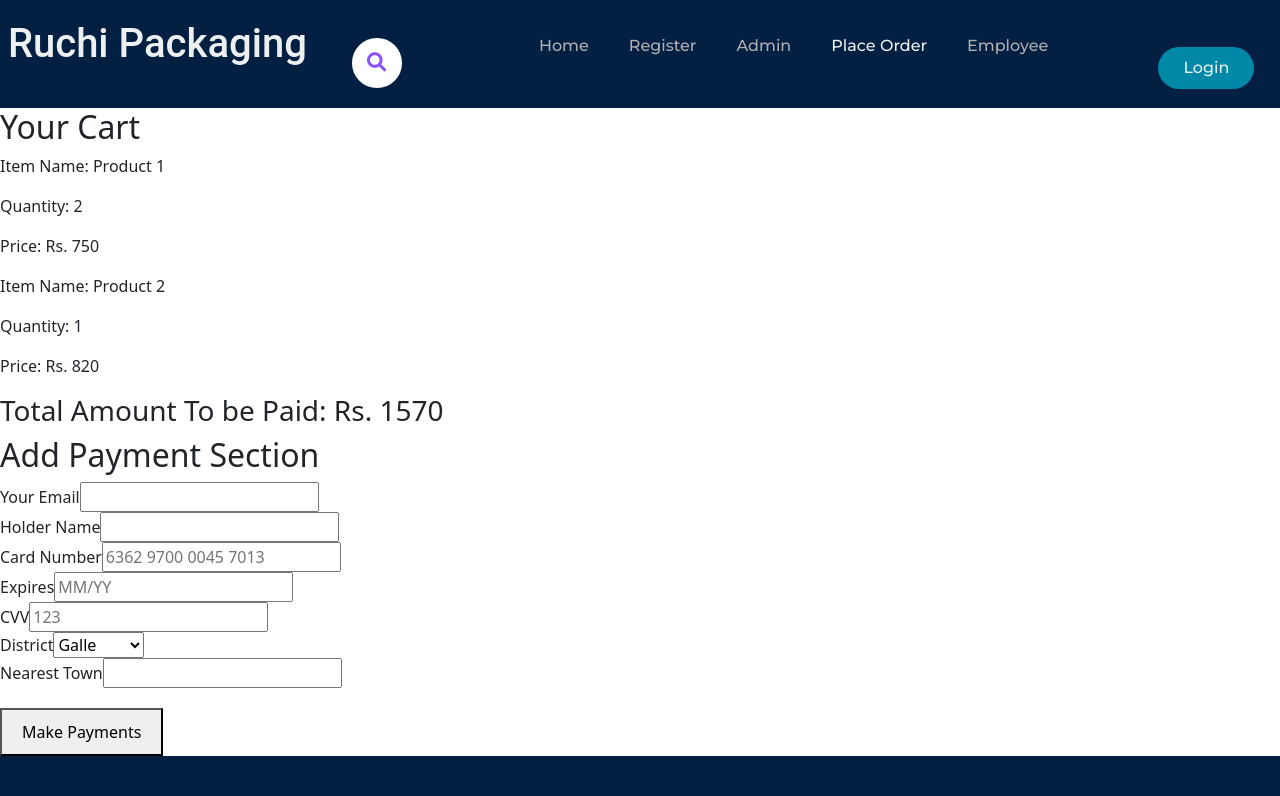
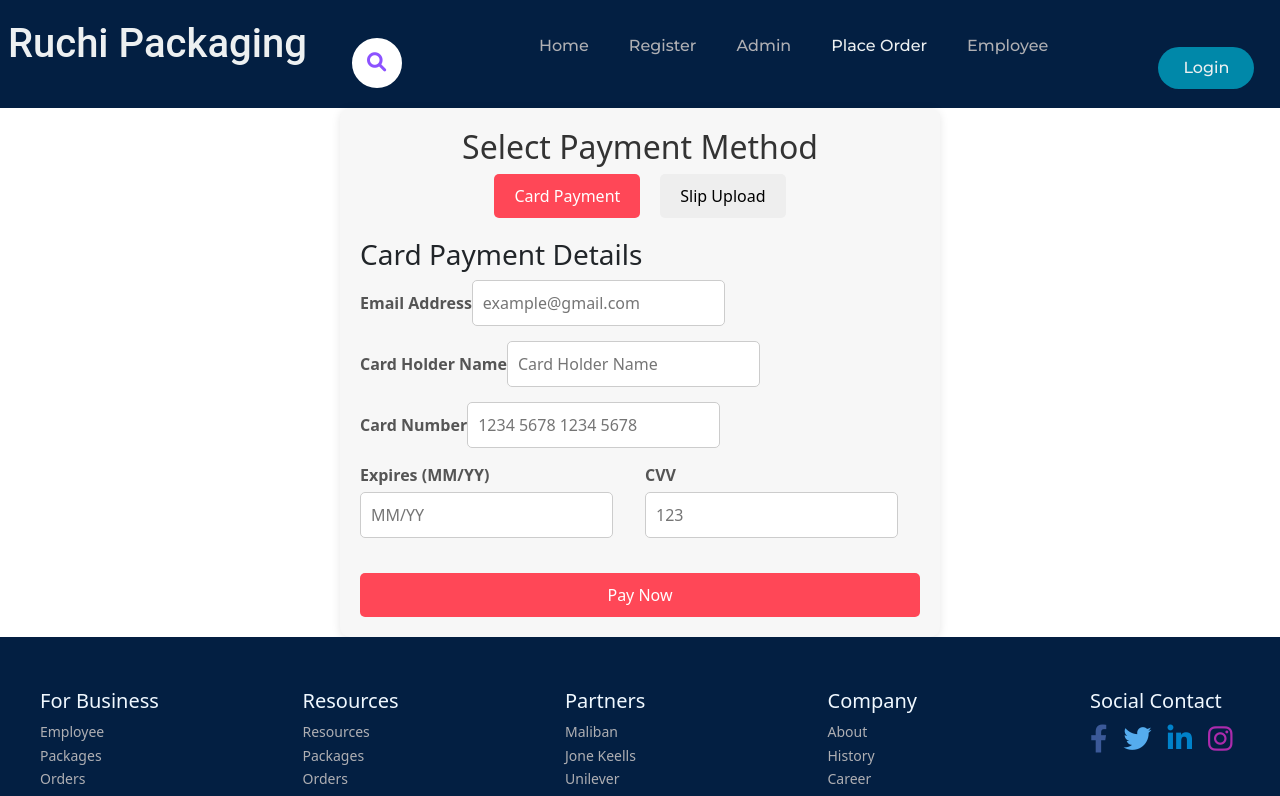
Before and after one commit to thassara/MERN, a React (Create React App) app in the folder frontend/: page /Addpaymentform in a window 1280 px wide. Shown: the top 796 px of the page. Built offline with nearby package versions, Linux system fonts and the light colour scheme.

Commit message:
addpaymentform
madush hdadin nethi una file ek dmma mn backup eken arn

```diff
--- a/frontend/src/pages/payment/Addpaymentform.js
+++ b/frontend/src/pages/payment/Addpaymentform.js
@@ -1,65 +1,328 @@
-import React from 'react';
+import React, { useState } from 'react';
+import axios from 'axios';
+import '../../style/payment/PaymentForm.css';
 
+const PaymentForm = () => {
+  const [paymentType, setPaymentType] = useState('Card Payment');
+  const [cardFormData, setCardFormData] = useState({
+    email: '',
+    cardHolderName: '',
+    cardNumber: '',
+    expires: '',
+    cvv: '',
+  });
+  const [slipFormData, setSlipFormData] = useState({
+    email: '',
+    bankName: '',
+    remark: '',
+    slipFile: null,
+  });
+  const [errors, setErrors] = useState({});
+  const [submitError, setSubmitError] = useState('');
+  const [isLoading, setIsLoading] = useState(false); // Loading state
 
-function App() {
-  return (
-    <div className="app-container">
-      <div className="items-section">
-        <h2>Your Cart</h2>
-        <div className="item">
-          <p>Item Name: Product 1</p>
-          <p>Quantity: 2</p>
-          <p>Price: Rs. 750</p>
-        </div>
-        <div className="item">
-          <p>Item Name: Product 2</p>
-          <p>Quantity: 1</p>
-          <p>Price: Rs. 820</p>
-        </div>
-        <div className="total">
-          <h3>Total Amount To be Paid: Rs. 1570</h3>
-        </div>
-      </div>
-      <div className="payment-section">
-        <h2>Add Payment Section</h2>
-        <form className="payment-form">
+  const handleCardChange = (e) => {
+    setCardFormData({ ...cardFormData, [e.target.id]: e.target.value });
+  };
+
+  const handleSlipChange = (e) => {
+    setSlipFormData({ ...slipFormData, [e.target.id]: e.target.value });
+  };
+
+  const handleFileChange = (e) => {
+    const file = e.target.files[0];
+    if (file) {
+      setSlipFormData({ ...slipFormData, slipFile: file });
+    }
+  };
+
+  // Validation Functions
+  const validateEmail = (email) => /^[^\s@]+@[^\s@]+\.[^\s@]+$/.test(String(email).toLowerCase());
+
+  const validateCardNumber = (cardNumber) => cardNumber.length === 16 && /^\d+$/.test(cardNumber);
+
+  const validateExpiryDate = (expires) => {
+    const [month, year] = expires.split('/');
+    const currentYear = new Date().getFullYear() % 100; // Last two digits of the year
+    const currentMonth = new Date().getMonth() + 1;
+
+    return (
+      /^\d{2}\/\d{2}$/.test(expires) &&
+      parseInt(month, 10) > 0 &&
+      parseInt(month, 10) <= 12 &&
+      (parseInt(year, 10) > currentYear ||
+        (parseInt(year, 10) === currentYear && parseInt(month, 10) >= currentMonth))
+    );
+  };
+
+  const validateCVV = (cvv) => /^\d{3,4}$/.test(cvv); // CVV is typically 3 or 4 digits
+
+  const validateCardForm = () => {
+    let formErrors = {};
+    setSubmitError('');
+
+    if (!validateEmail(cardFormData.email)) {
+      formErrors.email = 'Please enter a valid email address.';
+    }
+    if (!cardFormData.cardHolderName.trim()) {
+      formErrors.cardHolderName = 'Cardholder name is required.';
+    }
+    if (!validateCardNumber(cardFormData.cardNumber)) {
+      formErrors.cardNumber = 'Card number must be 16 digits and numeric.';
+    }
+    if (!validateExpiryDate(cardFormData.expires)) {
+      formErrors.expires = 'Expiry date must be in the format MM/YY and must be in the future.';
+    }
+    if (!validateCVV(cardFormData.cvv)) {
+      formErrors.cvv = 'CVV must be 3 or 4 digits.';
+    }
+
+    setErrors(formErrors);
+    return Object.keys(formErrors).length === 0;
+  };
+
+  const validateSlipForm = () => {
+    let formErrors = {};
+    setSubmitError('');
+
+    if (!validateEmail(slipFormData.email)) {
+      formErrors.email = 'Please enter a valid email address.';
+    }
+    if (!slipFormData.bankName.trim()) {
+      formErrors.bankName = 'Bank name is required.';
+    }
+    if (!slipFormData.slipFile) {
+      formErrors.slipFile = 'Please upload the payment slip.';
+    } else if (!['image/jpeg', 'image/png', 'application/pdf'].includes(slipFormData.slipFile.type)) {
+      formErrors.slipFile = 'Only JPEG, PNG, or PDF formats are allowed.';
+    }
+
+    setErrors(formErrors);
+    return Object.keys(formErrors).length === 0;
+  };
+
+  const handleCardPaymentSubmit = async (e) => {
+    e.preventDefault();
+    if (!validateCardForm()) return;
+
+    setIsLoading(true); // Start loading
+
+    try {
+      const response = await axios.post('http://localhost:8070/payments/add', {
+        email: cardFormData.email,
+        cardHolderName: cardFormData.cardHolderName,
+        cardNumber: cardFormData.cardNumber,
+        expires: cardFormData.expires,
+        cvv: cardFormData.cvv,
+      });
+      alert('Card Payment successful!');
+      console.log(response.data);
+      // Clear form after successful submission
+      setCardFormData({
+        email: '',
+        cardHolderName: '',
+        cardNumber: '',
+        expires: '',
+        cvv: '',
+      });
+      setErrors({});
+    } catch (error) {
+      console.error('Error during card payment:', error);
+      const errorMessage = error.response?.data?.message || 'An unknown error occurred.';
+      setSubmitError(errorMessage);
+    } finally {
+      setIsLoading(false); // Stop loading
+    }
+  };
+
+  const handleSlipUploadSubmit = async (e) => {
+    e.preventDefault();
+    if (!validateSlipForm()) return;
+
+    const slipData = new FormData();
+    slipData.append('email', slipFormData.email); // Ensure email is sent with the slip data
+    slipData.append('bankName', slipFormData.bankName);
+    slipData.append('remark', slipFormData.remark);
+    slipData.append('slipFile', slipFormData.slipFile);
+
+    setIsLoading(true); // Start loading
+
+    try {
+      const response = await axios.post('http://localhost:8070/payments/upload', slipData, {
+        headers: {
+          'Content-Type': 'multipart/form-data',
+        },
+      });
+      alert('Slip uploaded successfully!');
+      console.log(response.data);
+      // Clear form after successful submission
+      setSlipFormData({
+        email: '',
+        bankName: '',
+        remark: '',
+        slipFile: null,
+      });
+      setErrors({});
+    } catch (error) {
+      console.error('Error uploading slip:', error.response?.data);
+      const errorMessage = error.response?.data?.message || 'An unknown error occurred.';
+      setSubmitError(errorMessage);
+    } finally {
+      setIsLoading(false); // Stop loading
+    }
+  };
+
+  const renderForm = () => {
+    if (paymentType === 'Card Payment') {
+      return (
+        <form className="payment-form" onSubmit={handleCardPaymentSubmit}>
+          <h3>Card Payment Details</h3>
           <div className="form-group">
-            <label>Your Email</label>
-            <input type="email" placeholder="" />
+            <label htmlFor="email">Email Address</label>
+            <input
+              type="email"
+              id="email"
+              placeholder="example@gmail.com"
+              value={cardFormData.email}
+              onChange={handleCardChange}
+              required
+            />
+            {errors.email && <p className="error">{errors.email}</p>}
           </div>
           <div className="form-group">
-            <label>Holder Name</label>
-            <input type="text" placeholder="" />
+            <label htmlFor="cardHolderName">Card Holder Name</label>
+            <input
+              type="text"
+              id="cardHolderName"
+              placeholder="Card Holder Name"
+              value={cardFormData.cardHolderName}
+              onChange={handleCardChange}
+              required
+            />
+            {errors.cardHolderName && <p className="error">{errors.cardHolderName}</p>}
           </div>
           <div className="form-group">
-            <label>Card Number</label>
-            <input type="text" placeholder="6362 9700 0045 7013" />
+            <label htmlFor="cardNumber">Card Number</label>
+            <input
+              type="text"
+              id="cardNumber"
+              placeholder="1234 5678 1234 5678"
+              value={cardFormData.cardNumber}
+              onChange={handleCardChange}
+              required
+            />
+            {errors.cardNumber && <p className="error">{errors.cardNumber}</p>}
+          </div>
+          <div className="form-row">
+            <div className="form-group">
+              <label htmlFor="expires">Expires (MM/YY)</label>
+              <input
+                type="text"
+                id="expires"
+                placeholder="MM/YY"
+                value={cardFormData.expires}
+                onChange={handleCardChange}
+                required
+              />
+              {errors.expires && <p className="error">{errors.expires}</p>}
+            </div>
+            <div className="form-group">
+              <label htmlFor="cvv">CVV</label>
+              <input
+                type="text"
+                id="cvv"
+                placeholder="123"
+                value={cardFormData.cvv}
+                onChange={handleCardChange}
+                required
+              />
+              {errors.cvv && <p className="error">{errors.cvv}</p>}
+            </div>
+          </div>
+          {submitError && <p className="error">{submitError}</p>}
+          <button type="submit" className="btn-red" disabled={isLoading}>
+            {isLoading ? 'Processing...' : 'Pay Now'}
+          </button>
+        </form>
+      );
+    } else {
+      return (
+        <form className="payment-form" onSubmit={handleSlipUploadSubmit}>
+          <h3>Slip Upload Details</h3>
+          <div className="form-group">
+            <label htmlFor="email">Email Address</label>
+            <input
+              type="email"
+              id="email"
+              placeholder="example@gmail.com"
+              value={slipFormData.email}
+              onChange={handleSlipChange}
+              required
+            />
+            {errors.email && <p className="error">{errors.email}</p>}
           </div>
           <div className="form-group">
-            <label>Expires</label>
-            <input type="text" placeholder="MM/YY" />
+            <label htmlFor="bankName">Bank Name</label>
+            <input
+              type="text"
+              id="bankName"
+              placeholder="Bank Name"
+              value={slipFormData.bankName}
+              onChange={handleSlipChange}
+              required
+            />
+            {errors.bankName && <p className="error">{errors.bankName}</p>}
           </div>
           <div className="form-group">
-            <label>CVV</label>
-            <input type="text" placeholder="123" />
+            <label htmlFor="remark">Remark (Optional)</label>
+            <input
+              type="text"
+              id="remark"
+              placeholder="Add a remark"
+              value={slipFormData.remark}
+              onChange={handleSlipChange}
+            />
           </div>
           <div className="form-group">
-            <label>District</label>
-            <select>
-              <option>Galle</option>
-              <option>Colombo</option>
-              <option>Kandy</option>
-            </select>
+            <label htmlFor="slipFile">Upload Payment Slip</label>
+            <input
+              type="file"
+              id="slipFile"
+              accept=".jpg,.jpeg,.png,.pdf"
+              onChange={handleFileChange}
+              required
+            />
+            {errors.slipFile && <p className="error">{errors.slipFile}</p>}
           </div>
-          <div className="form-group">
-            <label>Nearest Town</label>
-            <input type="text" placeholder="" />
-          </div>
-          <button type="submit" className="payment-button">Make Payments</button>
+          {submitError && <p className="error">{submitError}</p>}
+          <button type="submit" className="btn-red" disabled={isLoading}>
+            {isLoading ? 'Uploading...' : 'Upload Slip'}
+          </button>
         </form>
+      );
+    }
+  };
+
+  return (
+    <div className="payment-form-container">
+      <h2>Select Payment Method</h2>
+      <div className="payment-methods">
+        <button
+          className={`btn-toggle ${paymentType === 'Card Payment' ? 'active' : ''}`}
+          onClick={() => setPaymentType('Card Payment')}
+        >
+          Card Payment
+        </button>
+        <button
+          className={`btn-toggle ${paymentType === 'Slip Upload' ? 'active' : ''}`}
+          onClick={() => setPaymentType('Slip Upload')}
+        >
+          Slip Upload
+        </button>
       </div>
+      {renderForm()}
     </div>
   );
-}
+};
 
-export default App;
+export default PaymentForm;
```
Also changed, not shown: frontend/src/pages/payment/PaymentDashBoardOne.js (deleted, +0 -28 lines), 1 other file (tests, documents, lock files or other folders).
